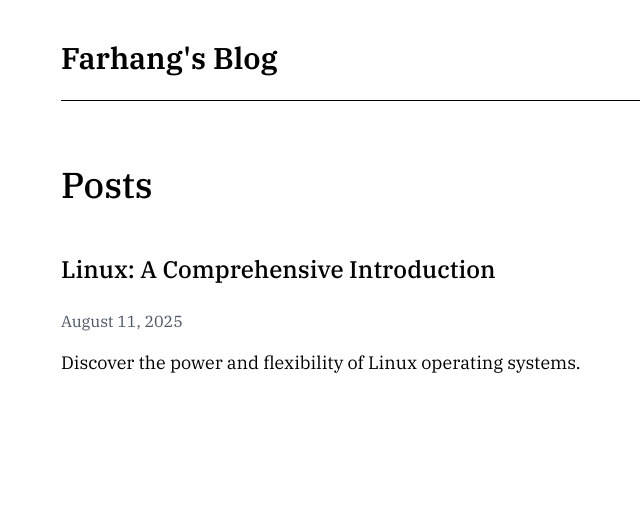
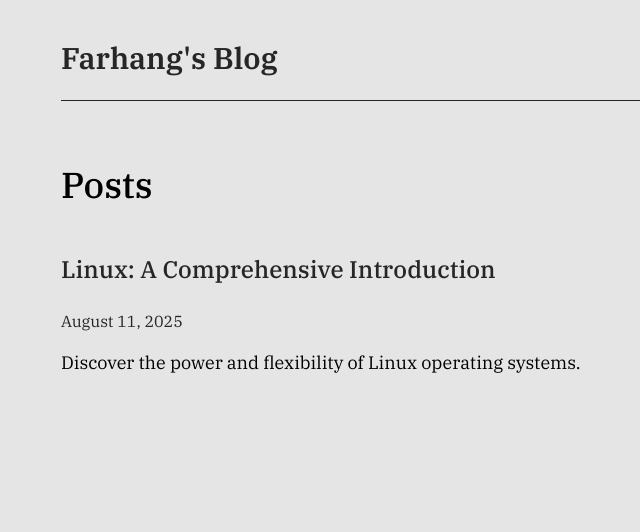
Before and after one commit to farhangbakhshi/blog, a website: page www/index.html in a window 1280 px wide. Shown: the whole page, without its empty margins (253-893 px from the left). Drawn offline with nearby package versions, Linux system fonts and the light colour scheme.

Commit message:
refactor styling for blog pages to use neutral color scheme and improve readability

```diff
--- a/www/index.html
+++ b/www/index.html
@@ -1,5 +1,6 @@
 <!DOCTYPE html>
 <html lang="en">
+
 <head>
     <meta charset="UTF-8">
     <meta name="viewport" content="width=device-width, initial-scale=1.0">
@@ -18,21 +19,31 @@
         }
     </script>
 </head>
-<body class="font-ibm leading-relaxed text-black dark:text-white bg-white dark:bg-black max-w-[700px] mx-auto py-10 px-6 md:px-6">
-    <nav class="mb-16 border-b border-black dark:border-white pb-6">
-        <a href="/" class="text-black dark:text-white no-underline font-bold hover:underline text-3xl">Farhang's Blog</a>
+
+<body
+    class="font-ibm leading-relaxed text-black dark:text-white bg-neutral-200 dark:bg-neutral-800 max-w-[700px] mx-auto py-10 px-6 md:px-6">
+    <nav class="mb-16 border-b border-neutral-800 dark:border-neutral-200 pb-6">
+        <a href="/"
+            class="text-neutral-800 dark:text-neutral-200 no-underline font-bold hover:underline text-3xl">Farhang's
+            Blog</a>
     </nav>
 
     <main>
         <h1 class="text-4xl mb-12 font-medium">Posts</h1>
 
-        <article class="mb-12 pb-10 border-b border-gray-300 dark:border-gray-600 last:border-b-0">
-            <h2 class="text-2xl mb-6 font-medium">
-                <a href="/posts/linux-a-comprehensive-introduction" class="text-black dark:text-white no-underline hover:underline">Linux: A Comprehensive Introduction</a>
-            </h2>
-            <time class="text-base text-gray-600 dark:text-gray-400 block mb-4">August 11, 2025</time>
-            <p class="mb-6 text-lg">Discover the power and flexibility of Linux operating systems.</p>
-        </article>
+        <div class="grid grid-cols-1 gap-12">
+            <div class="pb-10 border-b border-neutral-300 dark:border-neutral-600 last:border-b-0">
+                <h2 class="text-2xl mb-6 font-medium">
+                    <a href="/posts/linux-a-comprehensive-introduction"
+                        class="text-neutral-800 dark:text-neutral-200 no-underline hover:underline">Linux: A
+                        Comprehensive Introduction</a>
+                </h2>
+                <time class="text-base text-neutral-800 dark:text-neutral-200 block mb-4">August 11, 2025</time>
+                <p class="mb-6 text-lg">Discover the power and flexibility of Linux operating systems.</p>
+            </div>
+            <!-- Add more <div> elements here for additional posts -->
+        </div>
     </main>
 </body>
+
 </html>
```
Also changed, not shown: www/posts/linux-a-comprehensive-introduction/index.html (+6 -6 lines).
